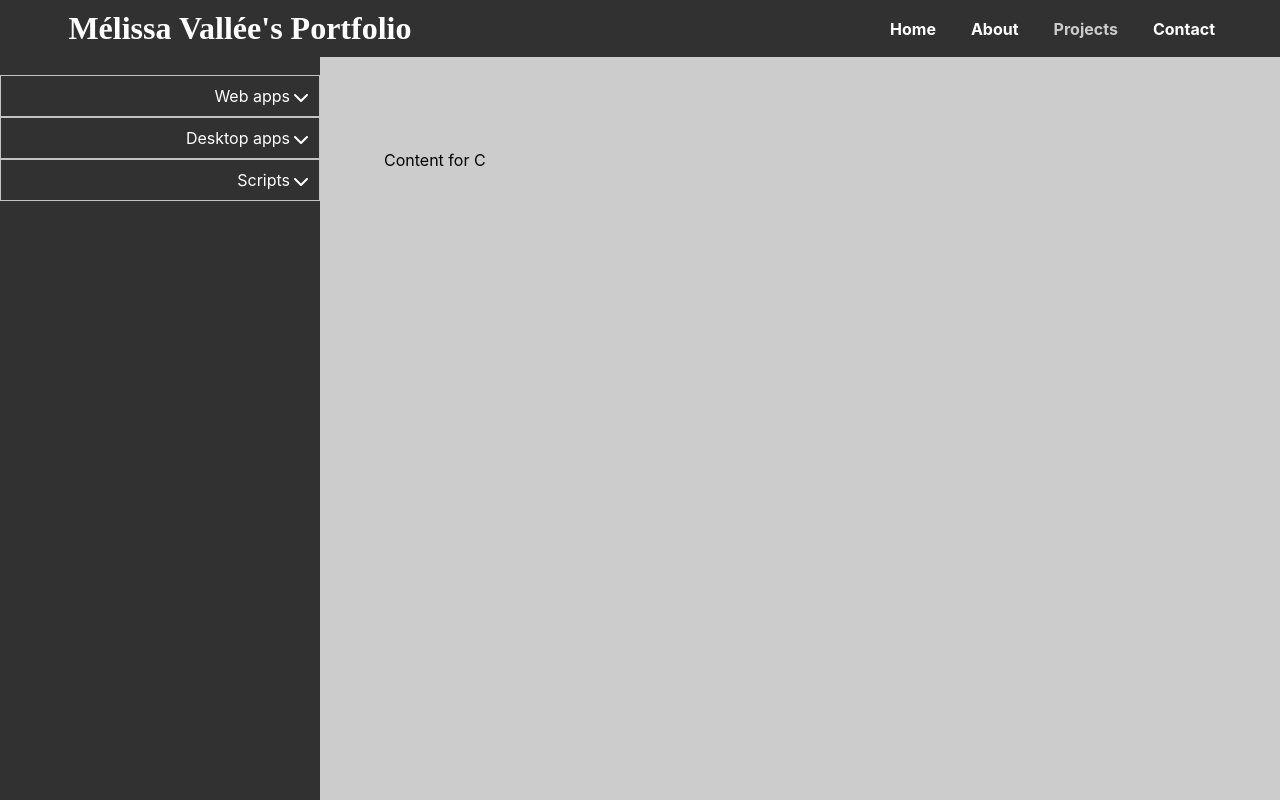
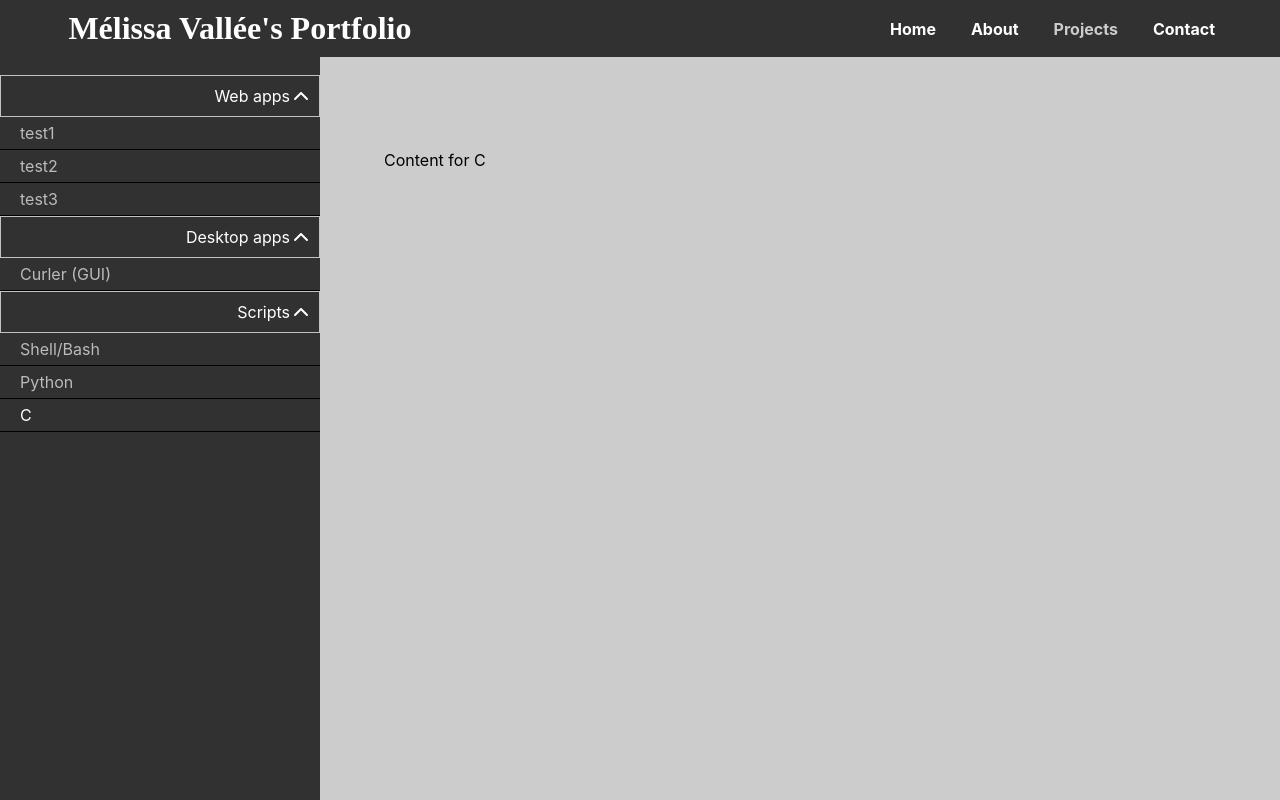
Before and after one commit to MelValesca/portfolio-webpage, a React (Create React App) app: page /projects/scripts/c in a window 1280 px wide. Built offline with nearby package versions, Linux system fonts and the light colour scheme.

Commit message:
fixed responsivity of projects page

```diff
--- a/src/components/SideBar.jsx
+++ b/src/components/SideBar.jsx
@@ -1,4 +1,4 @@
-import React, { useState } from "react";
+import React, { useState, useEffect } from "react";
 import { NavLink } from "react-router-dom"; // Import NavLink for routing
 import "../styles/SideBar.css";
 import { FontAwesomeIcon } from "@fortawesome/react-fontawesome";
@@ -6,6 +6,27 @@ import { faChevronDown, faChevronUp } from "@fortawesome/free-solid-svg-icons";
 
 const SideBar = ({ categories }) => {
   const [expandedCategories, setExpandedCategories] = useState(new Set());
+  const [isMobile, setIsMobile] = useState(window.innerWidth <= 768);
+  const [isSidebarOpen, setIsSidebarOpen] = useState(false);
+
+  useEffect(() => {
+    const handleResize = () => {
+      setIsMobile(window.innerWidth <= 768);
+    };
+
+    window.addEventListener("resize", handleResize);
+    return () => window.removeEventListener("resize", handleResize);
+  }, []);
+
+  useEffect(() => {
+    if (!isMobile) {
+      const initialExpandedCategories = new Set();
+      categories.forEach((_, index) => initialExpandedCategories.add(index));
+      setExpandedCategories(initialExpandedCategories);
+    } else {
+      setExpandedCategories(new Set());
+    }
+  }, [isMobile, categories]);
 
   const toggleCategory = (index) => {
     setExpandedCategories((prev) => {
@@ -19,14 +40,34 @@ const SideBar = ({ categories }) => {
     });
   };
 
+  const toggleSidebar = () => {
+    setIsSidebarOpen((prev) => !prev);
+  };
+
   return (
-    <div className="sideBarWrap">
+    <div className={`sideBarWrap ${isSidebarOpen ? "open" : ""}`}>
+      {isMobile && (
+        <div className="categoryWrap">
+          <div className="categoryHeader" onClick={toggleSidebar}>
+            <span>Projects Categories</span>
+            <FontAwesomeIcon icon={faChevronDown} className="sideBarArrow" />
+          </div>
+        </div>
+      )}
+
+      {(isMobile && isSidebarOpen) || !isMobile ? (
+        <div className="sideBarContent">
           {categories.map((category, index) => (
             <div className="categoryWrap" key={index}>
-          <div className="categoryHeader" onClick={() => toggleCategory(index)}>
+              <div
+                className="categoryHeader"
+                onClick={() => toggleCategory(index)}
+              >
                 <span>{category.name}</span>
                 <FontAwesomeIcon
-              icon={expandedCategories.has(index) ? faChevronUp : faChevronDown}
+                  icon={
+                    expandedCategories.has(index) ? faChevronUp : faChevronDown
+                  }
                   className="sideBarArrow"
                 />
               </div>
@@ -49,6 +90,8 @@ const SideBar = ({ categories }) => {
             </div>
           ))}
         </div>
+      ) : null}
+    </div>
   );
 };
 
--- a/src/pages/Projects.jsx
+++ b/src/pages/Projects.jsx
@@ -1,7 +1,7 @@
 import React from "react";
 import SideBar from "../components/SideBar";
-import { Route, Routes, useNavigate } from "react-router-dom";
-import Curler from "./Curler";
+import { Route, Routes } from "react-router-dom";
+import Curler from "./projects/Curler";
 import "../styles/Projects.css";
 
 const Projects = () => {
--- a/src/pages/Curler.jsx
+++ b/src/pages/projects/Curler.jsx
@@ -1,5 +1,5 @@
 import React from "react";
-import ButtonLink from "../components/ButtonLink";
+import ButtonLink from "../../components/ButtonLink";
 
 const Curler = () => {
   return (
```
Lines whose indentation alone changed are shown as unchanged.
